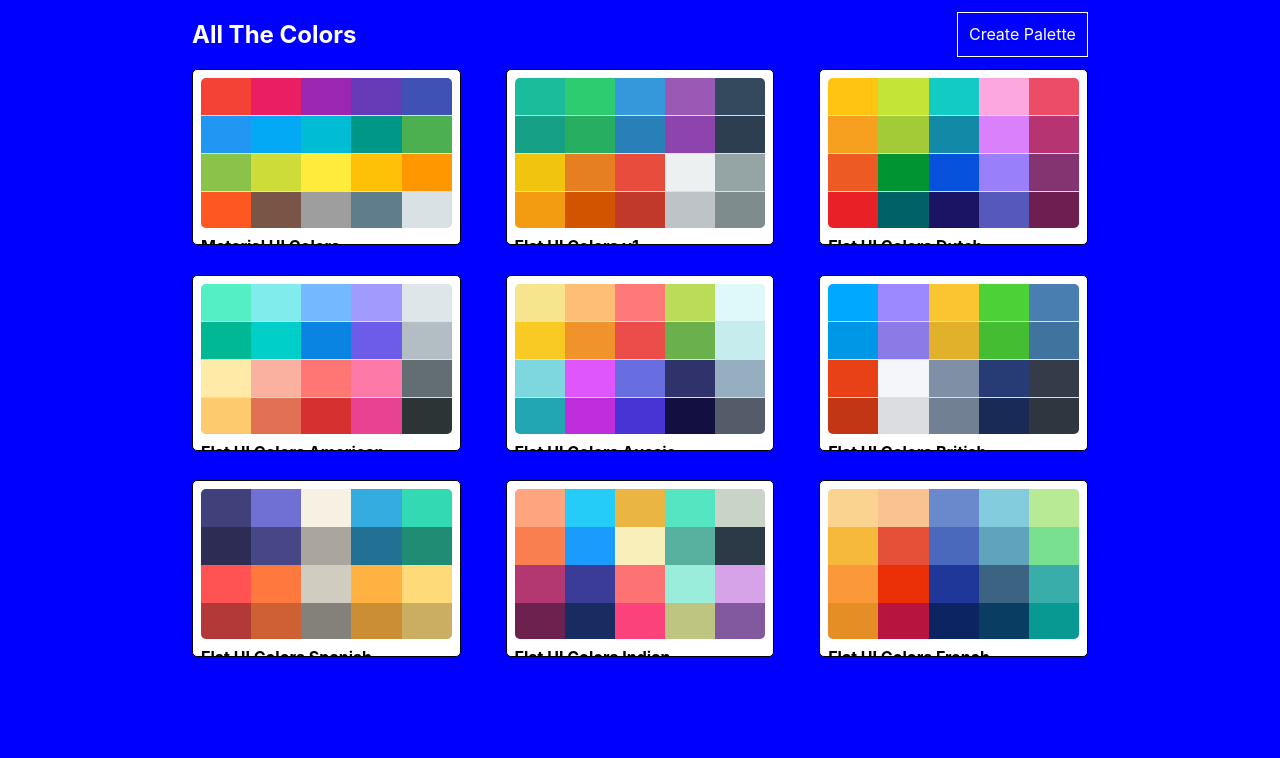
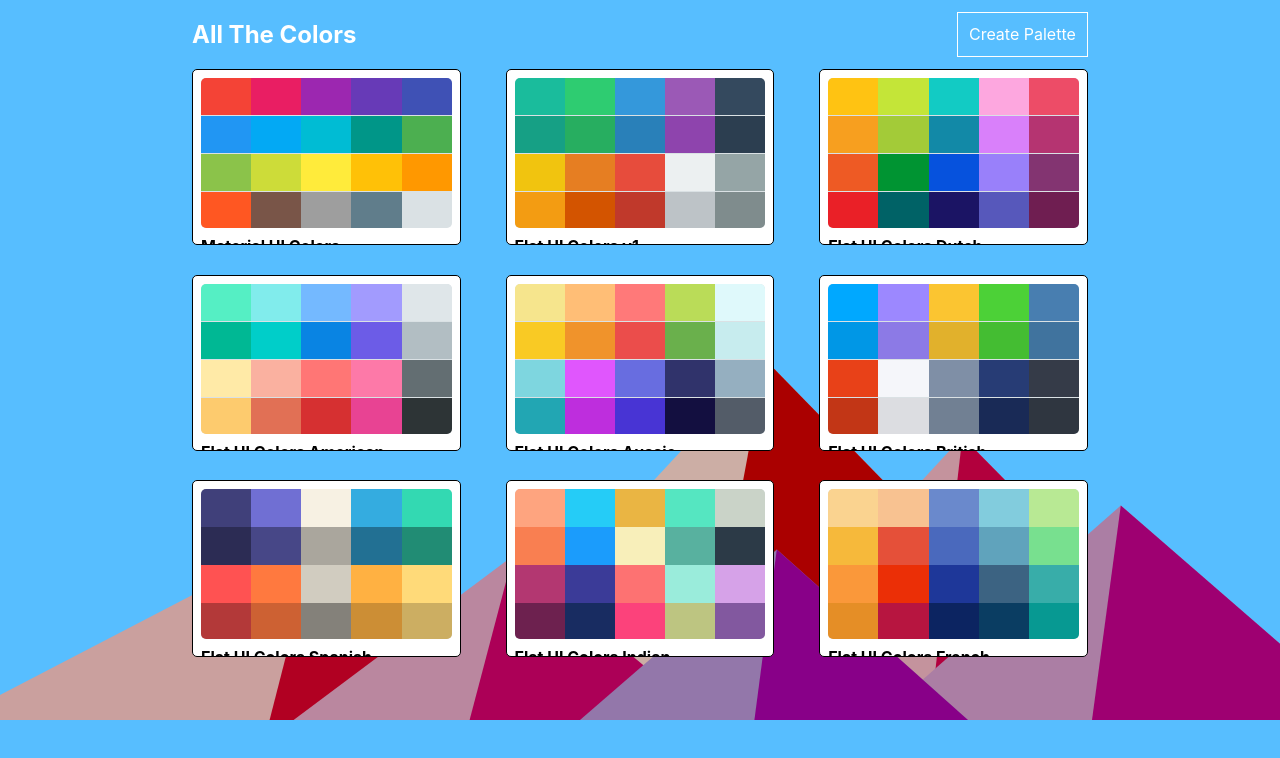
Before and after one commit to SpyrosGeo/AllTheColors, a React (Create React App) app: page / in a window 1280 px wide. Shown: the top 758 px of the page. Built offline with nearby package versions, Linux system fonts and the light colour scheme; a web font is replaced by a local one.

Commit message:
added background to palettelist

```diff
--- a/src/styles/PaletteListStyles.js
+++ b/src/styles/PaletteListStyles.js
@@ -1,11 +1,15 @@
 import sizes from './sizes';
+import bg from './bg.svg';
 export default{
     root: {
-        backgroundColor: "blue",
-        minHeight: "100vh",
+        height: "100vh",
         display: "flex",
         alignItems: "flex-start",
-        justifyContent: "center"
+        justifyContent: "center",
+    /* background by SVGBackgrounds.com */
+        backgroundColor: "#57beff",
+        backgroundImage: `url(${bg})`,
+        overflow:"scroll"
     },
     container: {
         width: "50%",
```
Also changed, not shown: src/styles/bg.svg (added).
